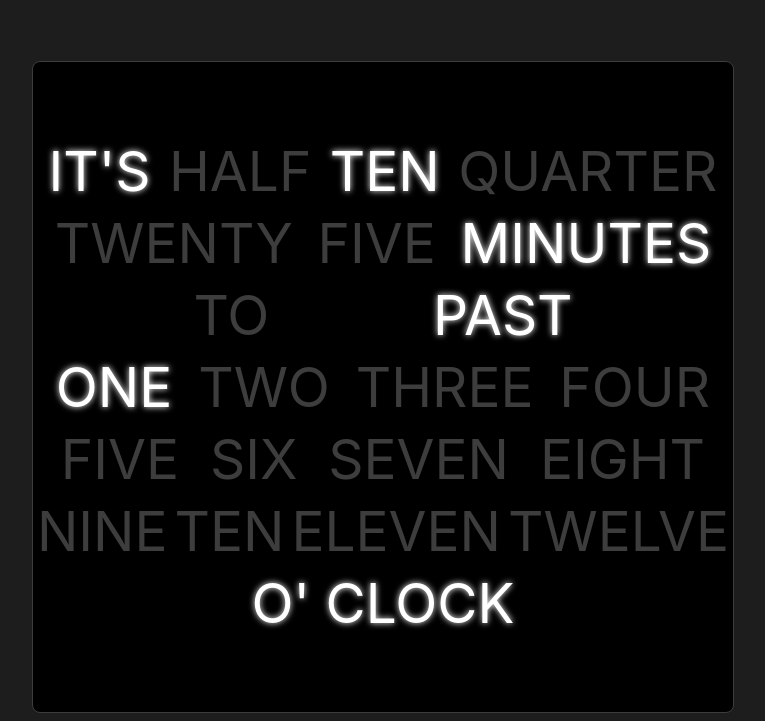
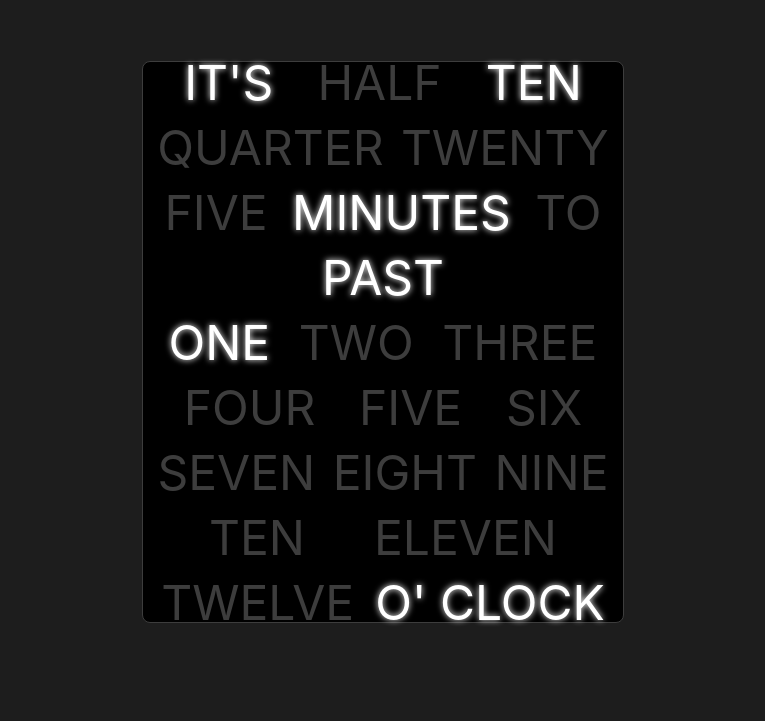
Before and after one commit to IlyaMeli/wordsclock, a plain HTML site: page index.html in a window 1280 px wide. Shown: the part 147-868 px from the top of the page, without its empty margins (257-1022 px from the left). After the commit the page ends 800 px from the top, so only its background shows below. Drawn offline with Linux system fonts and the light colour scheme.

Commit message:
change 3

```diff
--- a/style.css
+++ b/style.css
@@ -12,15 +12,15 @@ body {
   border: solid rgb(61, 61, 61) 1px;
   border-radius: 8px;
   background-color: rgb(0, 0, 0);
-  width: 700px;
-  height: 650px;
+  width: 30rem;
+  height: 35rem;
   display: flex;
   flex-direction: column;
   justify-content: center;;
 }
 .number {
   color: rgb(61, 61, 61);
-  font-size: 55px;
+  font-size: 3rem;
   padding: 3px;
 
 }
@@ -32,7 +32,7 @@ body {
   flex-wrap: wrap;
   /* align-items: center; */
   color: rgb(61, 61, 61);
-  font-size: 55px;
+  font-size: 3rem;
   height: auto;
 
 
```
